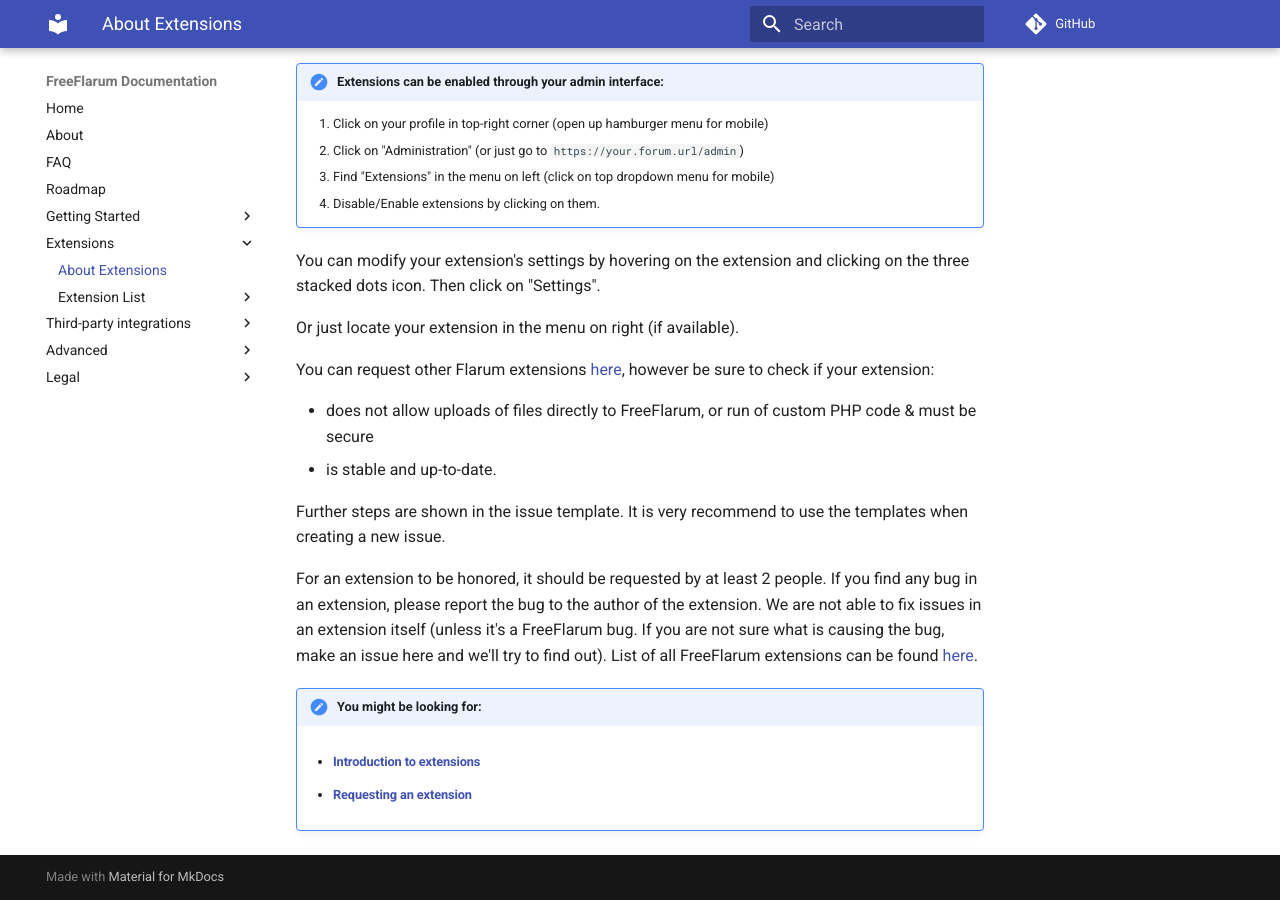
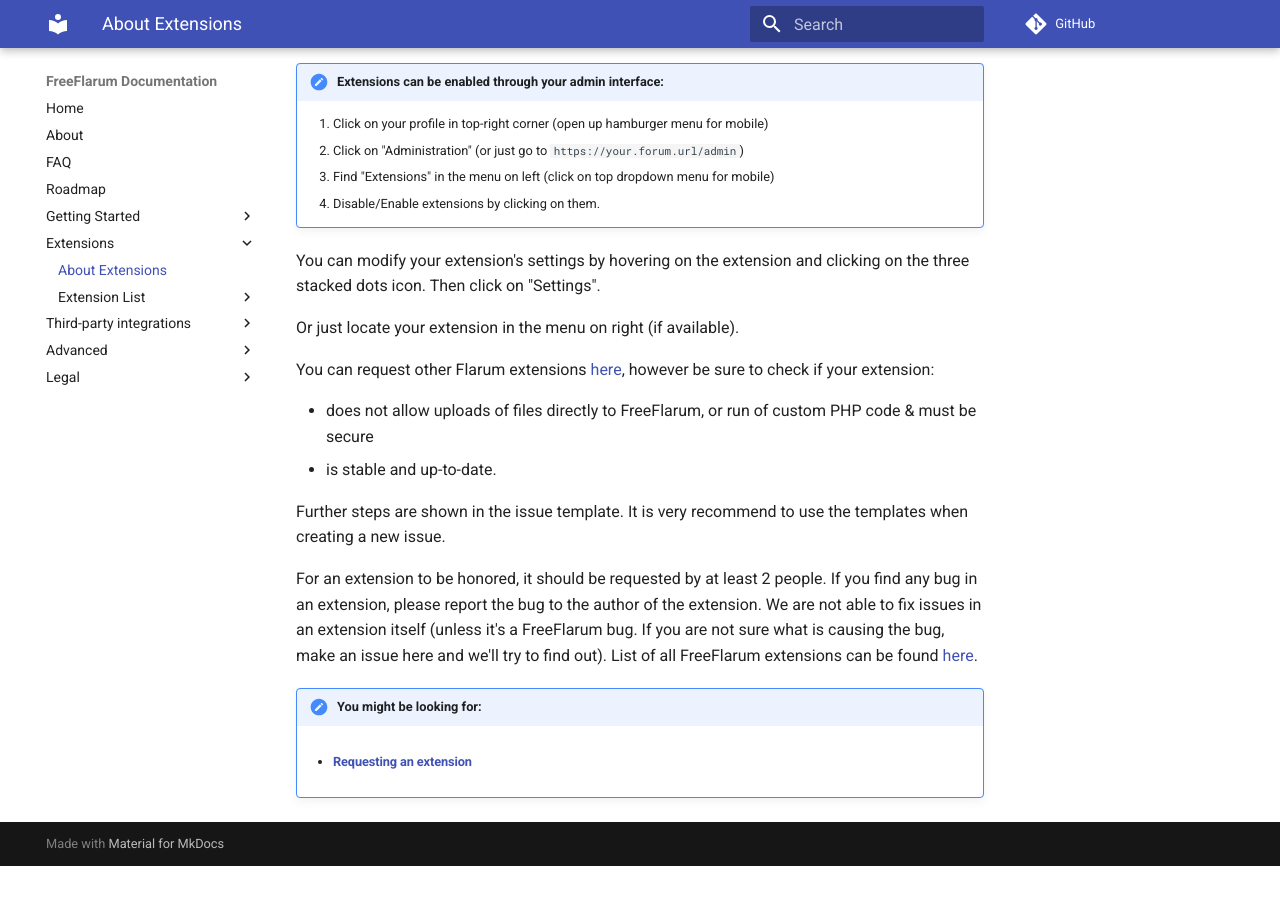
Before and after one commit to FreeFlarum/freeflarum.com, an MkDocs documentation site: the page built from docs/howto/extensions/About-Extensions.md, in a window 1280 px wide and 900 px high, scrolled down 1067 px. Built offline with MkDocs 1.6.1 and Material for MkDocs 9.7.7, drawn with Linux system fonts in a browser that asks for light colours; comment, search, counter and statistics services are not loaded; after the commit the page ends 1933 px from its top, so only the background shows below that.

Commit message:
Update About-Extensions.md

```diff
--- a/docs/howto/extensions/About-Extensions.md
+++ b/docs/howto/extensions/About-Extensions.md
@@ -56,5 +56,4 @@
 List of all FreeFlarum extensions can be found [here](https://www.freeflarum.com/extensions).
 
 !!! note "You might be looking for:"
-    - #### [Introduction to extensions](https://www.freeflarum.com/docs/howto/extensions/introduction/)
     - #### [Requesting an extension](https://www.freeflarum.com/docs/faq/#can-you-add-extension-x)
```
